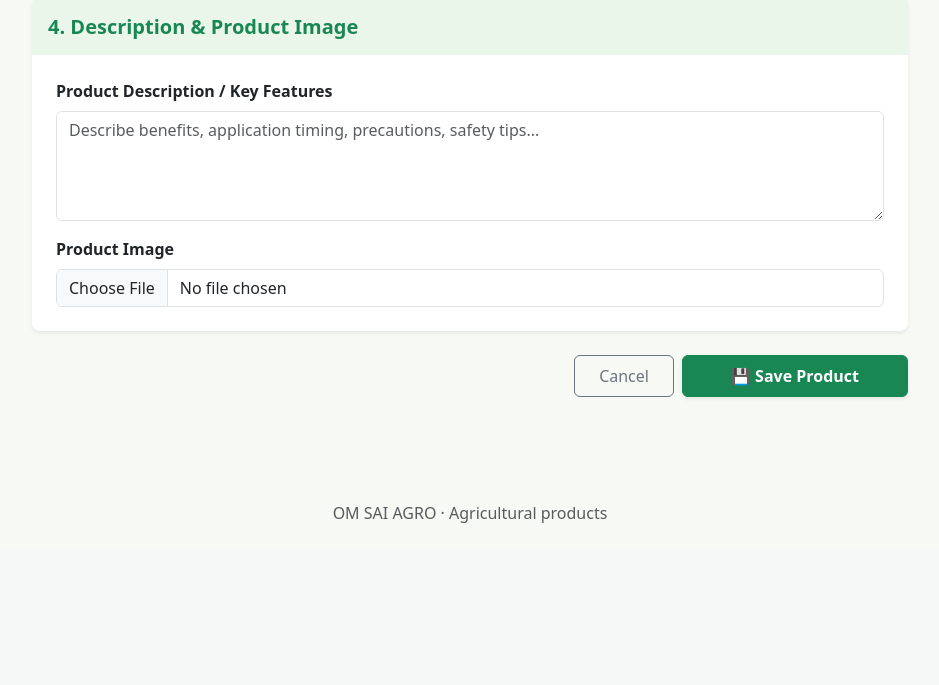
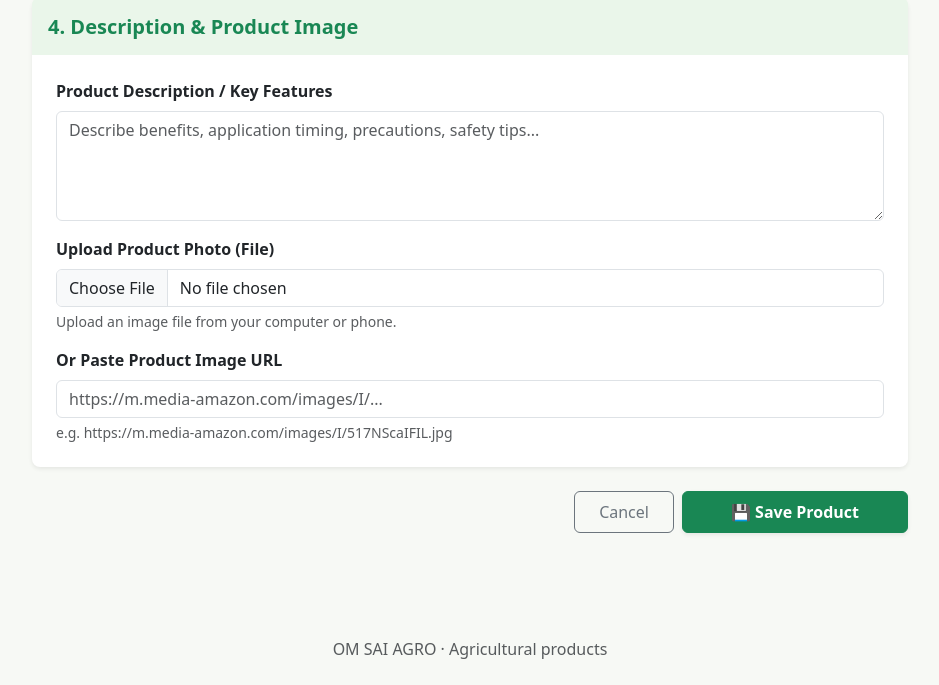
Before and after one commit to akshayjust09/omsaiagro, a Django app: page /seller/products/add/ in a window 1280 px wide. Shown: the part 1548-2233 px from the top of the page, without its empty margins (170-1109 px from the left). Before the commit the page ends 2071 px from the top, so only its background shows below. Run offline with Django 5.2, Linux system fonts and the light colour scheme; the visitor is signed in with stand-in values (Sample User, id 1).

Commit message:
Fix read-only filesystem error on Vercel by supporting Base64 and direct image URLs

```diff
--- a/config/settings.py
+++ b/config/settings.py
@@ -77,7 +77,10 @@ STORAGES = {
 }
 
 MEDIA_URL = "media/"
-MEDIA_ROOT = BASE_DIR / "media"
+if os.environ.get("VERCEL") or not DEBUG:
+    MEDIA_ROOT = Path("/tmp/media")
+else:
+    MEDIA_ROOT = BASE_DIR / "media"
 DEFAULT_AUTO_FIELD = "django.db.models.BigAutoField"
 LOGIN_URL = "login"
 LOGIN_REDIRECT_URL = "home"
--- a/store/forms.py
+++ b/store/forms.py
@@ -22,7 +22,7 @@ class ProductForm(forms.ModelForm):
             "name", "category", "brand", "sku",
             "technical_name", "package_size", "target_crops", "dosage",
             "price", "mrp", "stock", "description",
-            "image", "is_organic", "is_active"
+            "image", "image_url", "is_organic", "is_active"
         )
         widgets = {
             "name": forms.TextInput(attrs={"class": "form-control", "placeholder": "e.g. Mahyco Cotton Seeds / Coragen / NPK 19-19-19"}),
@@ -38,6 +38,7 @@ class ProductForm(forms.ModelForm):
             "stock": forms.NumberInput(attrs={"class": "form-control", "placeholder": "e.g. 50"}),
             "description": forms.Textarea(attrs={"class": "form-control", "rows": 4, "placeholder": "Describe benefits, application timing, precautions, safety tips..."}),
             "image": forms.FileInput(attrs={"class": "form-control"}),
+            "image_url": forms.URLInput(attrs={"class": "form-control", "placeholder": "https://m.media-amazon.com/images/I/..."}),
             "is_organic": forms.CheckboxInput(attrs={"class": "form-check-input"}),
             "is_active": forms.CheckboxInput(attrs={"class": "form-check-input"}),
         }
--- a/store/models.py
+++ b/store/models.py
@@ -38,6 +38,7 @@ class Product(models.Model):
     stock = models.PositiveIntegerField(default=0, verbose_name="Available Stock Quantity")
     description = models.TextField(blank=True, verbose_name="Detailed Description / Benefits")
     image = models.ImageField(upload_to="products/", blank=True, null=True, verbose_name="Product Photo")
+    image_url = models.TextField(blank=True, verbose_name="Image URL or Encoded Photo")
     is_organic = models.BooleanField(default=False, verbose_name="100% Organic / Bio-certified")
     is_active = models.BooleanField(default=True, verbose_name="Active (Visible in Store)")
     created_at = models.DateTimeField(auto_now_add=True)
@@ -48,6 +49,17 @@ class Product(models.Model):
 
     def __str__(self):
         return f"{self.name} ({self.get_category_display()})"
+
+    @property
+    def display_image(self):
+        if self.image_url:
+            return self.image_url
+        if self.image:
+            try:
+                return self.image.url
+            except Exception:
+                return None
+        return None
 
     @property
     def discount_percentage(self):
--- a/store/views.py
+++ b/store/views.py
@@ -1,3 +1,4 @@
+import base64
 from datetime import timedelta
 from decimal import Decimal
 from django.contrib import messages
@@ -227,6 +228,17 @@ def order_update_status(request, pk):
         messages.success(request, f"Order #{order.pk} status updated to '{valid_statuses[new_status]}'.")
     return redirect(f"{request.META.get('HTTP_REFERER', '/seller/')}?tab=orders")
 
+def _handle_product_media(product, uploaded_file):
+    if uploaded_file:
+        try:
+            content = uploaded_file.read()
+            content_type = getattr(uploaded_file, "content_type", "") or "image/jpeg"
+            b64_str = base64.b64encode(content).decode("utf-8")
+            product.image_url = f"data:{content_type};base64,{b64_str}"
+            product.image = None
+        except Exception:
+            pass
+
 @login_required
 def product_create(request):
     if request.user.role != "seller" and not request.user.is_staff:
@@ -235,6 +247,7 @@ def product_create(request):
     if request.method == "POST" and form.is_valid():
         product = form.save(commit=False)
         product.seller = request.user
+        _handle_product_media(product, request.FILES.get("image"))
         product.save()
         messages.success(request, f"Product '{product.name}' has been added to your Amazon-style catalog.")
         return redirect("/seller/?tab=inventory")
@@ -247,7 +260,9 @@ def product_edit(request, pk):
         raise PermissionDenied("You can edit only your own products.")
     form = ProductForm(request.POST or None, request.FILES or None, instance=product)
     if request.method == "POST" and form.is_valid():
-        form.save()
+        product = form.save(commit=False)
+        _handle_product_media(product, request.FILES.get("image"))
+        product.save()
         messages.success(request, f"Listing for '{product.name}' updated successfully.")
         return redirect("/seller/?tab=inventory")
     return render(request, "store/product_form.html", {
--- a/templates/store/home.html
+++ b/templates/store/home.html
@@ -58,8 +58,8 @@
       <span class="position-absolute top-0 end-0 badge bg-success m-2">🌿 Organic</span>
       {% endif %}
 
-      {% if product.image %}
-      <img src="{{ product.image.url }}" class="card-img-top product-img" alt="{{ product.name }}">
+      {% if product.display_image %}
+      <img src="{{ product.display_image }}" class="card-img-top product-img" alt="{{ product.name }}">
       {% else %}
       <div class="product-placeholder">🌾</div>
       {% endif %}
--- a/templates/store/product_form.html
+++ b/templates/store/product_form.html
@@ -194,13 +194,22 @@
 
           <div class="col-12">
             <label class="form-label fw-semibold" for="{{ form.image.id_for_label }}">
-              Product Image
+              Upload Product Photo (File)
             </label>
             {{ form.image }}
-            {% if product and product.image %}
+            <div class="form-text small">Upload an image file from your computer or phone.</div>
+          </div>
+
+          <div class="col-12">
+            <label class="form-label fw-semibold" for="{{ form.image_url.id_for_label }}">
+              Or Paste Product Image URL
+            </label>
+            {{ form.image_url }}
+            <div class="form-text small">e.g. https://m.media-amazon.com/images/I/517NScaIFIL.jpg</div>
+            {% if product and product.display_image %}
             <div class="mt-2 d-flex align-items-center gap-3 p-2 border rounded-3 bg-light">
-              <img src="{{ product.image.url }}" alt="{{ product.name }}" style="height: 60px; width: 60px; object-fit: contain; background: white; border-radius: 8px;">
-              <div class="small text-muted">Current photo attached. Uploading a new file will replace it.</div>
+              <img src="{{ product.display_image }}" alt="{{ product.name }}" style="height: 60px; width: 60px; object-fit: contain; background: white; border-radius: 8px;">
+              <div class="small text-muted">Current photo attached. Uploading a new file or changing the URL will replace it.</div>
             </div>
             {% endif %}
           </div>
--- a/templates/store/seller_dashboard.html
+++ b/templates/store/seller_dashboard.html
@@ -328,8 +328,8 @@
 
             <!-- Image -->
             <td>
-              {% if p.image %}
-              <img src="{{ p.image.url }}" alt="{{ p.name }}" class="rounded border" style="width: 48px; height: 48px; object-fit: contain; background: white;">
+              {% if p.display_image %}
+              <img src="{{ p.display_image }}" alt="{{ p.name }}" class="rounded border" style="width: 48px; height: 48px; object-fit: contain; background: white;">
               {% else %}
               <div class="rounded border bg-light d-flex align-items-center justify-content-center" style="width: 48px; height: 48px; font-size: 1.4rem;">🌾</div>
               {% endif %}
```
Also changed, not shown: templates/store/product_detail.html (+4 -4 lines), store/migrations/0003_product_image_url.py (added).
